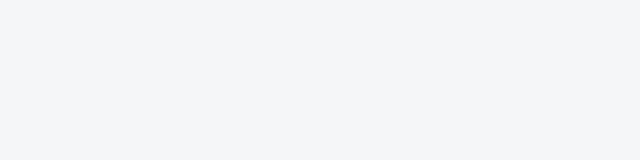
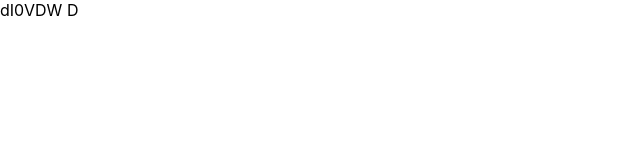
Before and after one commit to nyapblesso-a11y/MealRecipe-app, a React (Vite) app: page / in a window 1280 px wide. Shown: the top 160 px of the page, without its empty margins (0-640 px from the left). Built offline with nearby package versions, Linux system fonts and the light colour scheme.

Commit message:
the landing page and the recipe page hs been mounted on the browser router

```diff
--- a/src/App.jsx
+++ b/src/App.jsx
@@ -1,9 +1,18 @@
 import React from "react";
+import { BrowserRouter, Route, Routes } from "react-router-dom";
+import LandingPage from "./Pages/LandingPage";
+import RecipePage from "./Pages/RecipePage";
 
 function App() {
 
   return (
     <>
+    <BrowserRouter>
+    <Routes>
+      <Route path="/" element={<LandingPage/>}/>
+      <Route path="/recipes" element={<RecipePage/>}/>
+    </Routes>
+    </BrowserRouter>
     </>
   );
 }
--- a/src/LandingPage/LandingPage.jsx
+++ b/src/Pages/LandingPage.jsx
@@ -5,6 +5,7 @@
   return (
     <>
 
+    <div>dI0VDW D</div>
     </>
   )
 }
--- a/src/main.jsx
+++ b/src/main.jsx
@@ -8,9 +8,7 @@
 createRoot(document.getElementById("root")).render(
   <StrictMode>
     <RecipeProvider>
-      <BrowserRouter>
         <App />
-      </BrowserRouter>
     </RecipeProvider>
   </StrictMode>
 );
```
Also changed, not shown: src/Pages/RecipePage.jsx (renamed from src/RecipePage/RecipePage.jsx, +5 -6 lines).
